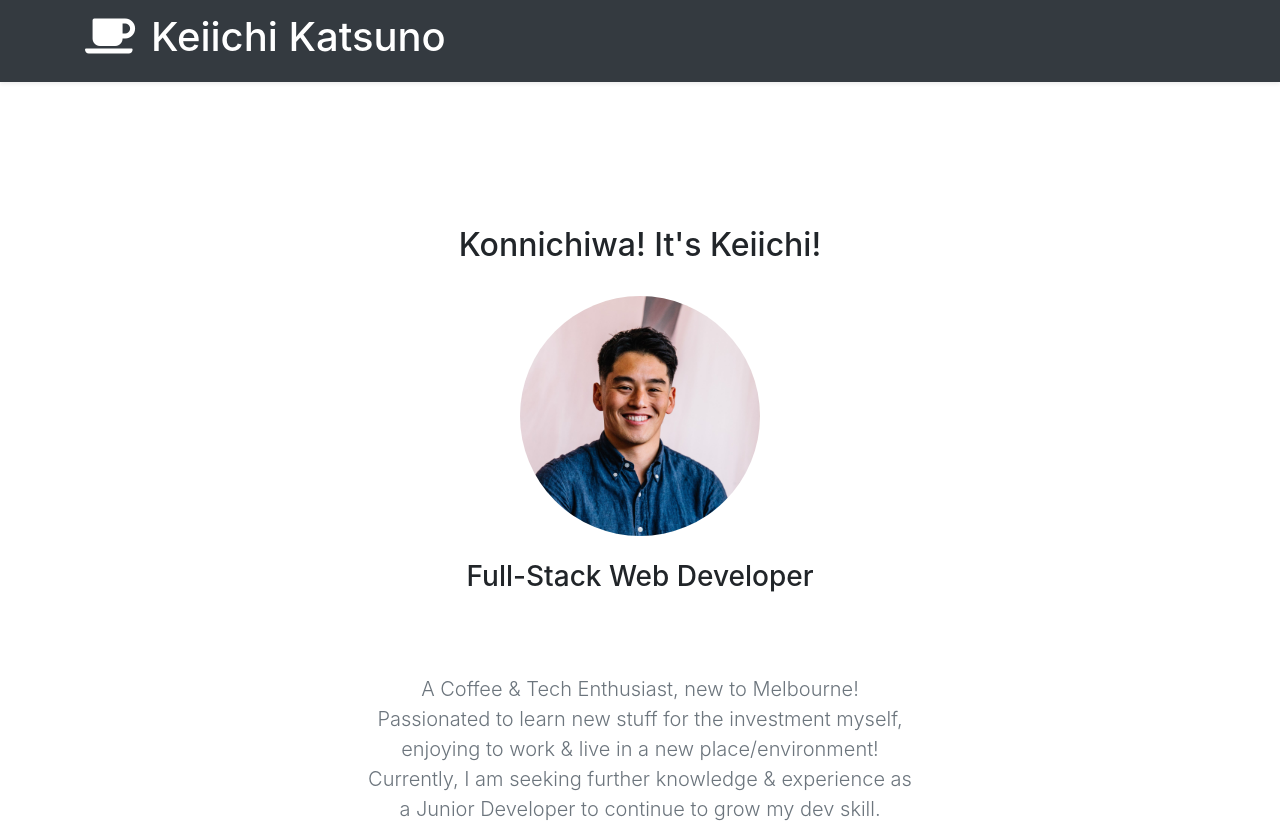
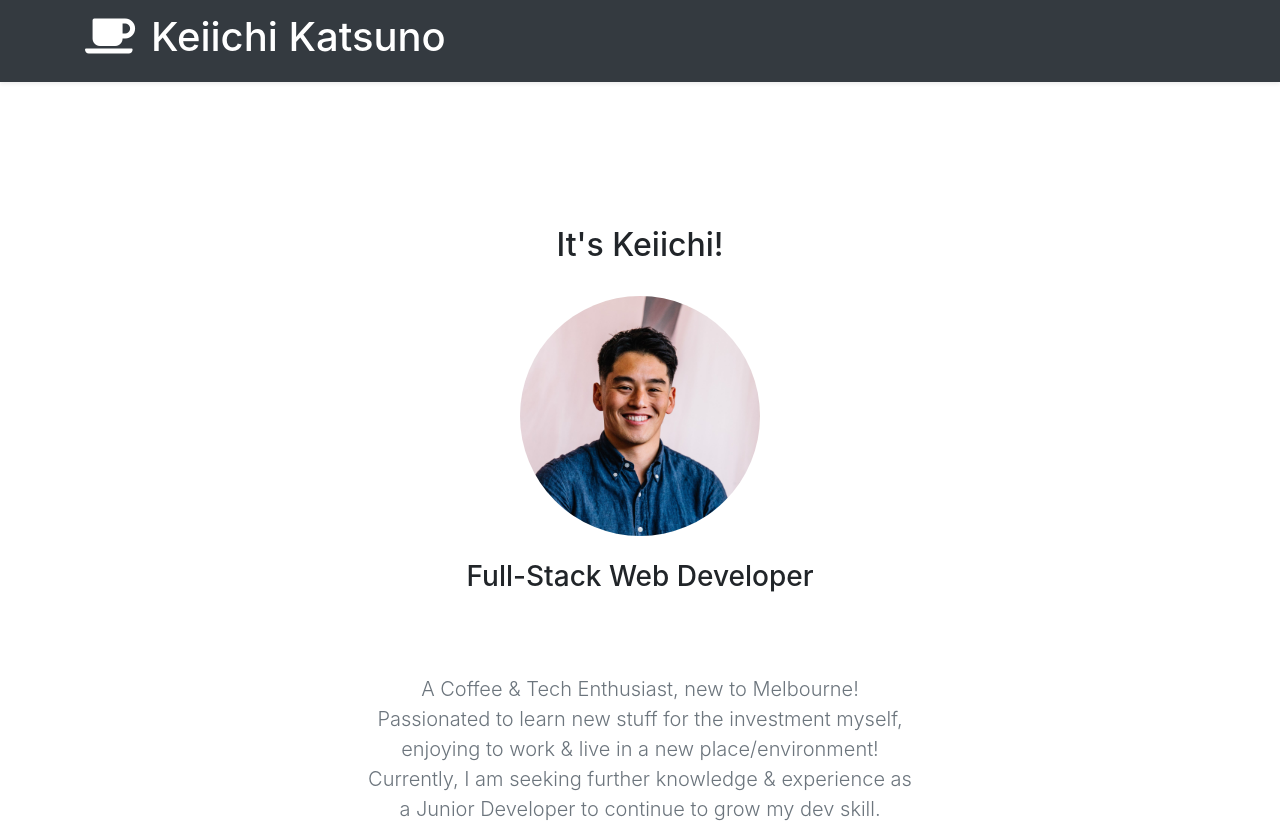
Before and after one commit to keiichi031605/keiichi-portfolio, a plain HTML site: page index.html in a window 1280 px wide. Shown: the top 827 px of the page. Drawn offline with nearby package versions, Linux system fonts and the light colour scheme.

Commit message:
FEAT: layout change

```diff
--- a/index.html
+++ b/index.html
@@ -36,7 +36,7 @@
 
   <section class="profile text-center">
     <div class="container p-5">
-      <h2>Konnichiwa! It's Keiichi!</h2>
+      <h2>It's Keiichi!</h2>
       <img class="avatar" src="images/keiichi.JPG" alt="Keiichi Katsuno">
       <br>
       <h3>Full-Stack Web Developer</h3>
```
